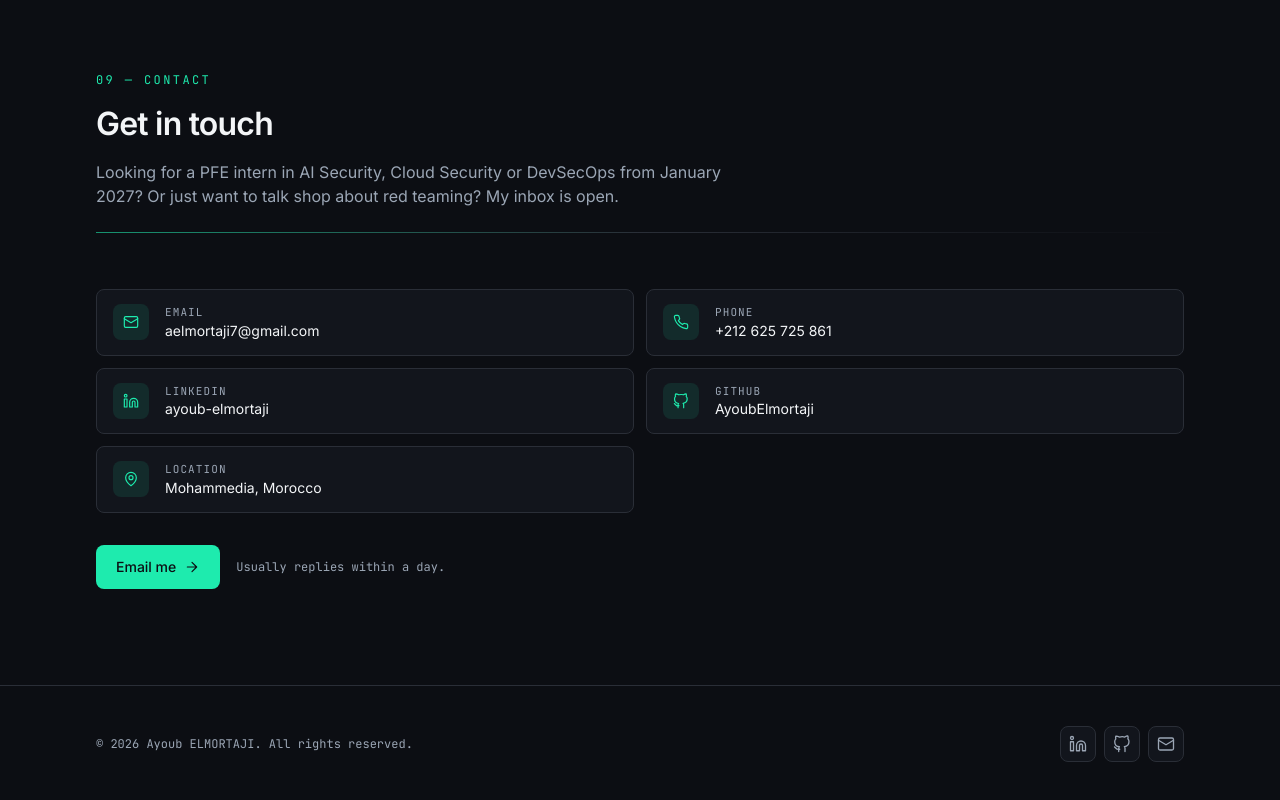
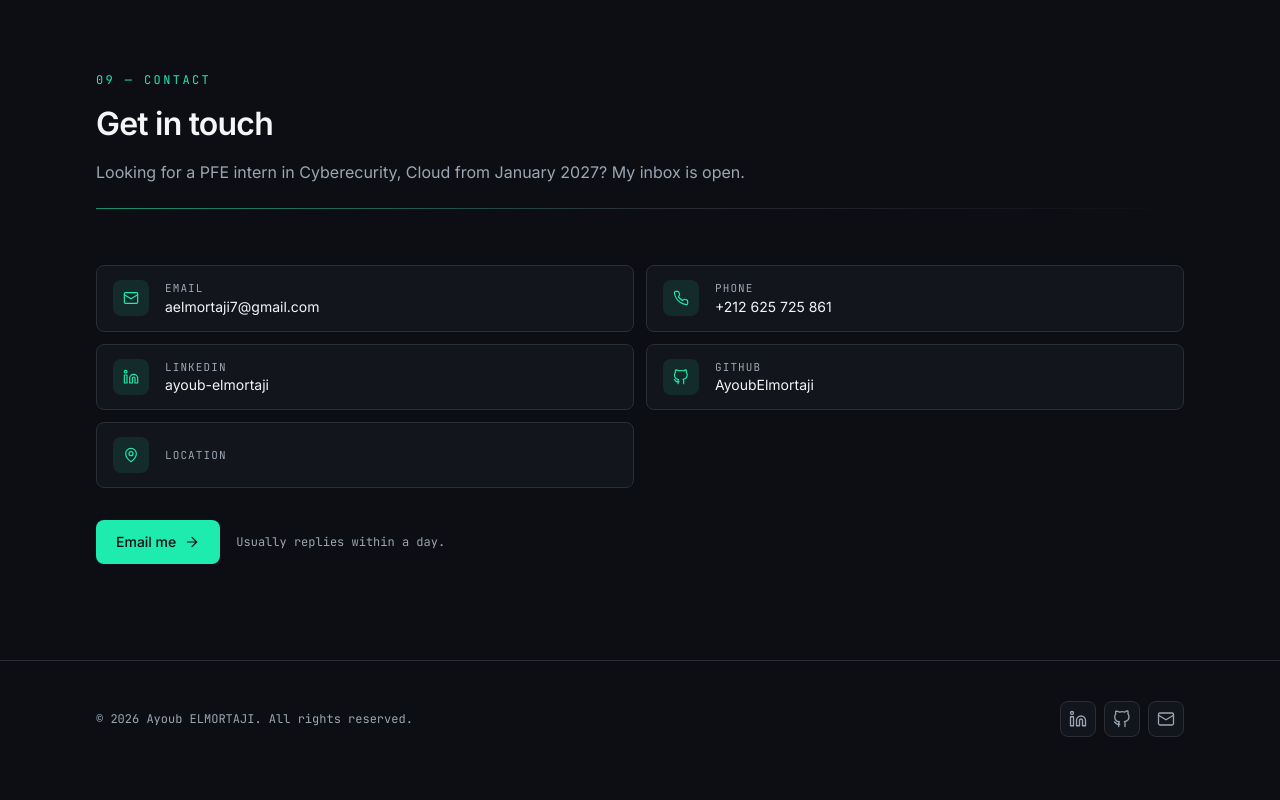
Before and after one commit to AyoubElmortaji/AyoubElmortaji, a Next.js app: page / in a window 1280 px wide. Shown: the part 7049-7849 px from the top of the page. After the commit the page ends 7826 px from the top, so only its background shows below. Built offline with nearby package versions, Linux system fonts and the light colour scheme; no server answers.

Commit message:
Update contact.ts

```diff
--- a/data/contact.ts
+++ b/data/contact.ts
@@ -4,7 +4,7 @@ export type SocialLink = {
   label: string;
   href: string;
   /** Icon key resolved in components/Icons.tsx. */
-  icon: "linkedin" | "github" | "mail" | "phone" | "location";
+  icon: "linkedin" | "github" | "mail";
   /** Text shown next to the icon in the contact list. */
   display: string;
 };
@@ -13,13 +13,12 @@ export const contact = {
   email: "aelmortaji7@gmail.com",
   phone: "+212 625 725 861",
   /** Phone in dial format for the tel: link. */
-  phoneHref: "+212625725861",
-  location: "Mohammedia, Morocco",
+
   linkedin: "https://linkedin.com/in/ayoub-elmortaji",
   github: "https://github.com/AyoubElmortaji",
   /** Short pitch above the contact form. */
   blurb:
-    "Looking for a PFE intern in AI Security, Cloud Security or DevSecOps from January 2027? Or just want to talk shop about red teaming? My inbox is open.",
+    "Looking for a PFE intern in Cyberecurity, Cloud   from January 2027?  My inbox is open.",
 };
 
 /** Rendered as the contact list and in the footer. */
```
